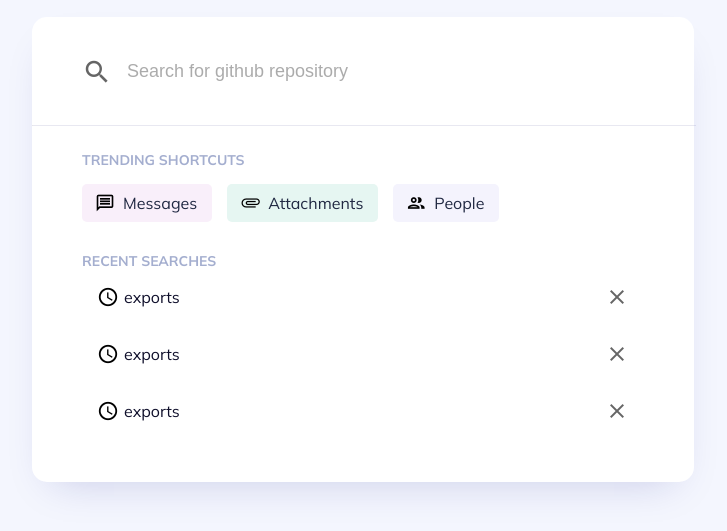
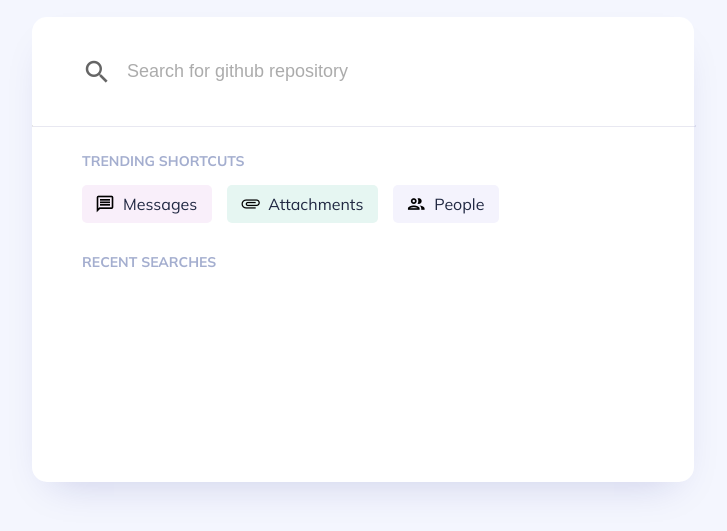
Before and after one commit to radualex/search-github-card, an Angular app: page / in a window 1280 px wide. Shown: the part 151-682 px from the top of the page, without its empty margins (277-1004 px from the left). Built offline with nearby package versions, Linux system fonts and the light colour scheme; a web font is replaced by a local one.

Commit message:
dynamic recent search items

```diff
--- a/src/app/RecentSearchItem/r-search-item.component.html
+++ b/src/app/RecentSearchItem/r-search-item.component.html
@@ -1,5 +1,5 @@
 <div class="container">
   <i class="material-icons-outlined">schedule</i>
   <span class="text">{{ text }}</span>
-  <i class="material-icons">close</i>
+  <i class="material-icons" (click)="handleOnClick()">close</i>
 </div>
--- a/src/app/RecentSearchItem/r-search-item.component.ts
+++ b/src/app/RecentSearchItem/r-search-item.component.ts
@@ -1,4 +1,4 @@
-import { Component, Input } from "@angular/core";
+import { Component, EventEmitter, Input, Output } from "@angular/core";
 
 @Component({
   selector: "recent-search-item",
@@ -7,4 +7,10 @@ import { Component, Input } from "@angular/core";
 })
 export class RecentSearchItemComponent {
   @Input() text: string;
+  @Input() index: number;
+  @Output() closeClicked = new EventEmitter<number>();
+
+  handleOnClick() {
+    this.closeClicked.emit(this.index);
+  };
 }
--- a/src/app/Search/search.component.html
+++ b/src/app/Search/search.component.html
@@ -15,8 +15,11 @@
   </div>
   <span class="title">RECENT SEARCHES</span>
   <div class="recent-searches--wrapper">
-    <recent-search-item [text]="recentSearchItem"></recent-search-item>
-    <recent-search-item [text]="recentSearchItem"></recent-search-item>
-    <recent-search-item [text]="recentSearchItem"></recent-search-item>
+    <recent-search-item
+      *ngFor="let rsi of recentSearchItems; index as i"
+      [index]="i"
+      [text]="rsi.text"
+      (closeClicked)="handleOnClick($event)"
+    ></recent-search-item>
   </div>
 </div>
--- a/src/app/Search/search.component.ts
+++ b/src/app/Search/search.component.ts
@@ -25,4 +25,9 @@ export class SearchComponent {
   ];
 
   recentSearchItem = "exports";
+  recentSearchItems = [];
+
+  handleOnClick(ev: number) {
+    console.log(ev);
+  }
 }
```
